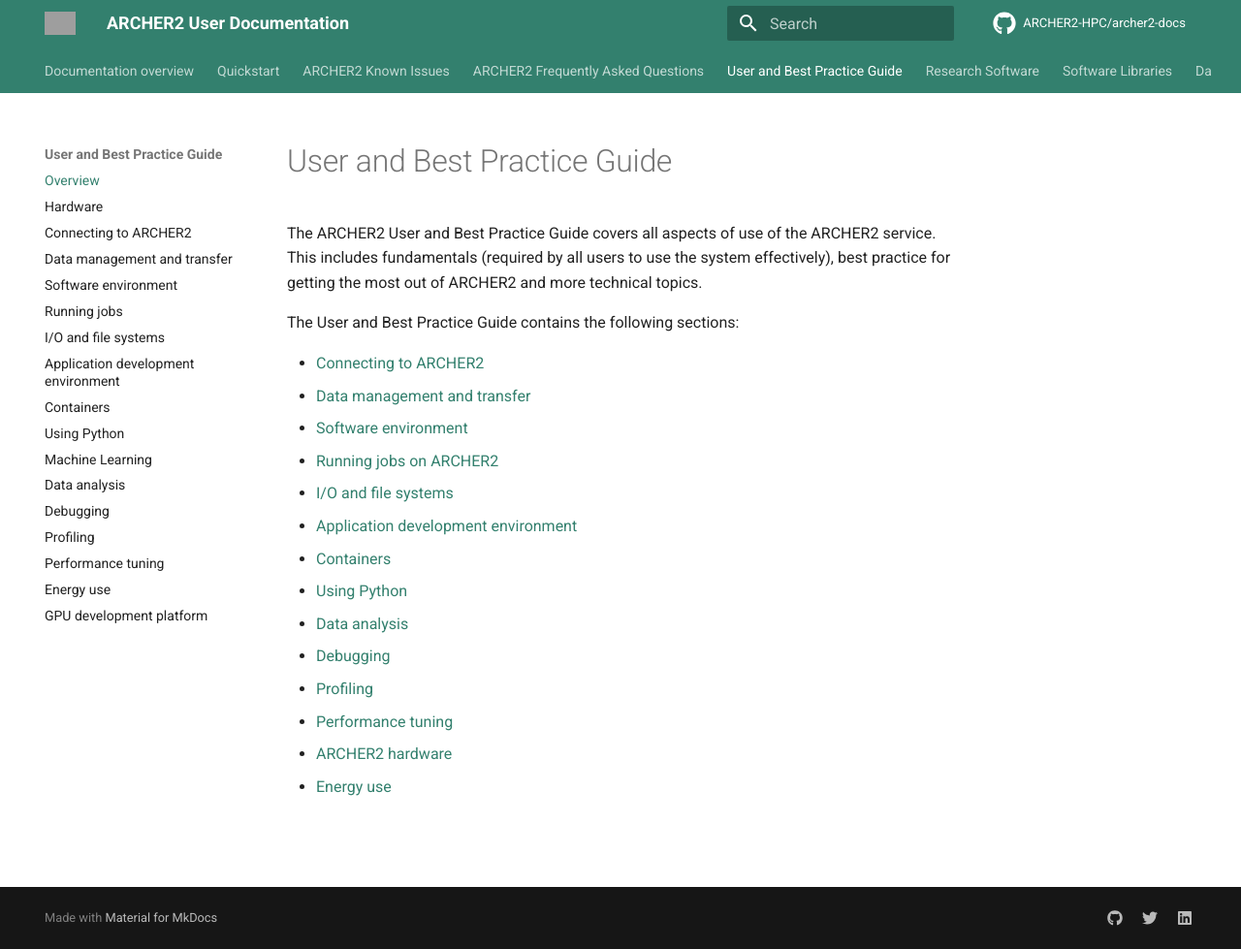
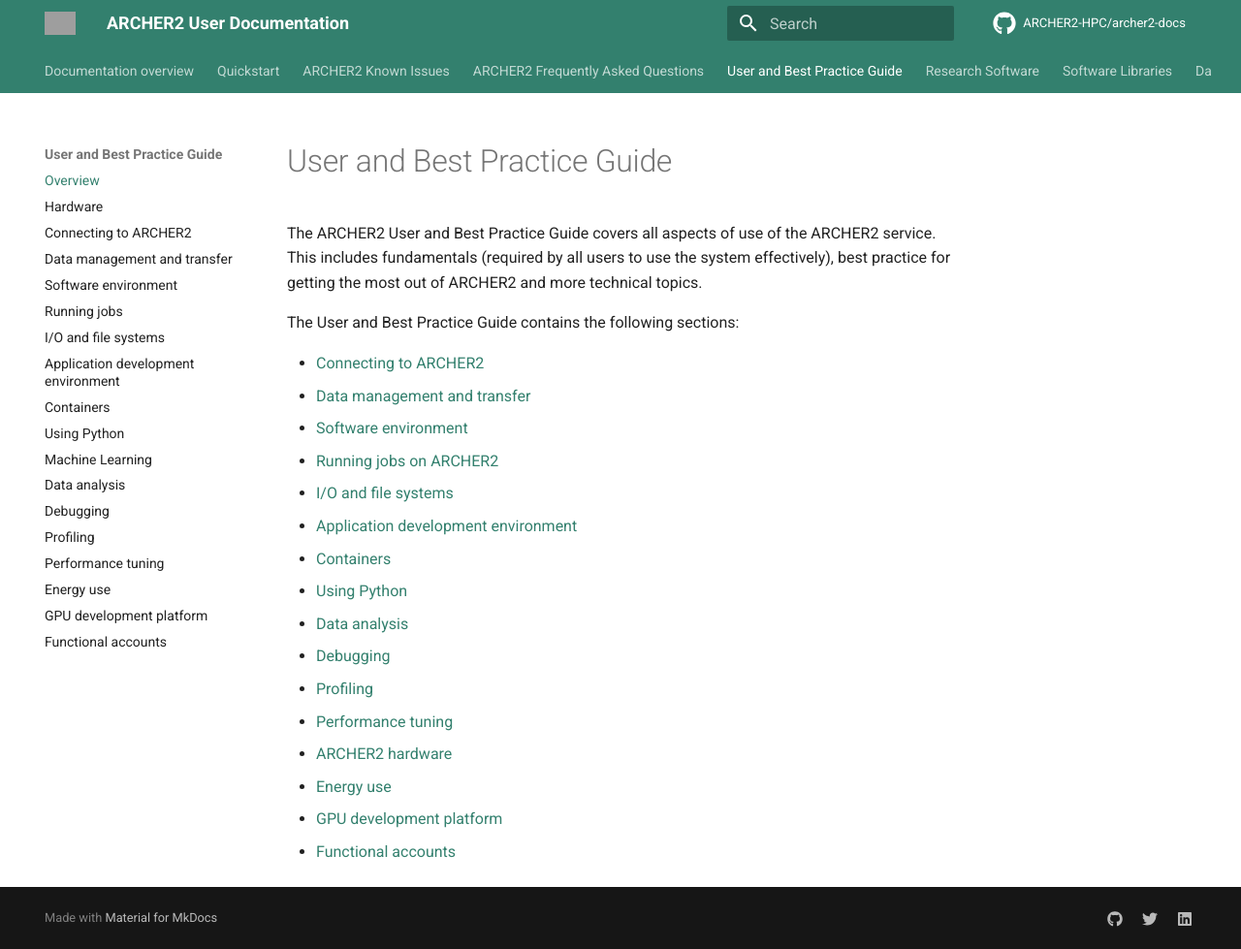
Before and after one commit to ARCHER2-HPC/archer2-docs, an MkDocs documentation site: the page built from docs/user-guide/index.md, in a window 1280 px wide and 979 px high. Shown: the whole window at 97% size. Built offline with MkDocs 1.6.1 and Material for MkDocs 9.7.7, drawn with Linux system fonts in a browser that asks for light colours; comment, search, counter and statistics services are not loaded; grey boxes are pictures that could not be loaded.

Commit message:
Makes functional accounts docs live

```diff
--- a/docs/user-guide/index.md
+++ b/docs/user-guide/index.md
@@ -21,3 +21,5 @@
   - [Performance tuning](tuning.md)
   - [ARCHER2 hardware](hardware.md)
   - [Energy use](energy.md)
+  - [GPU development platform](gpu.md)
+  - [Functional accounts](functional-accounts.md)
--- a/mkdocs.yml
+++ b/mkdocs.yml
@@ -70,6 +70,7 @@
     - "Performance tuning": user-guide/tuning.md
     - "Energy use": user-guide/energy.md
     - "GPU development platform": user-guide/gpu.md
+    - "Functional accounts": user-guide/functional-accounts.md
   - "Research Software":
     - "Overview": research-software/index.md
     - "CASINO": research-software/casino.md
```
